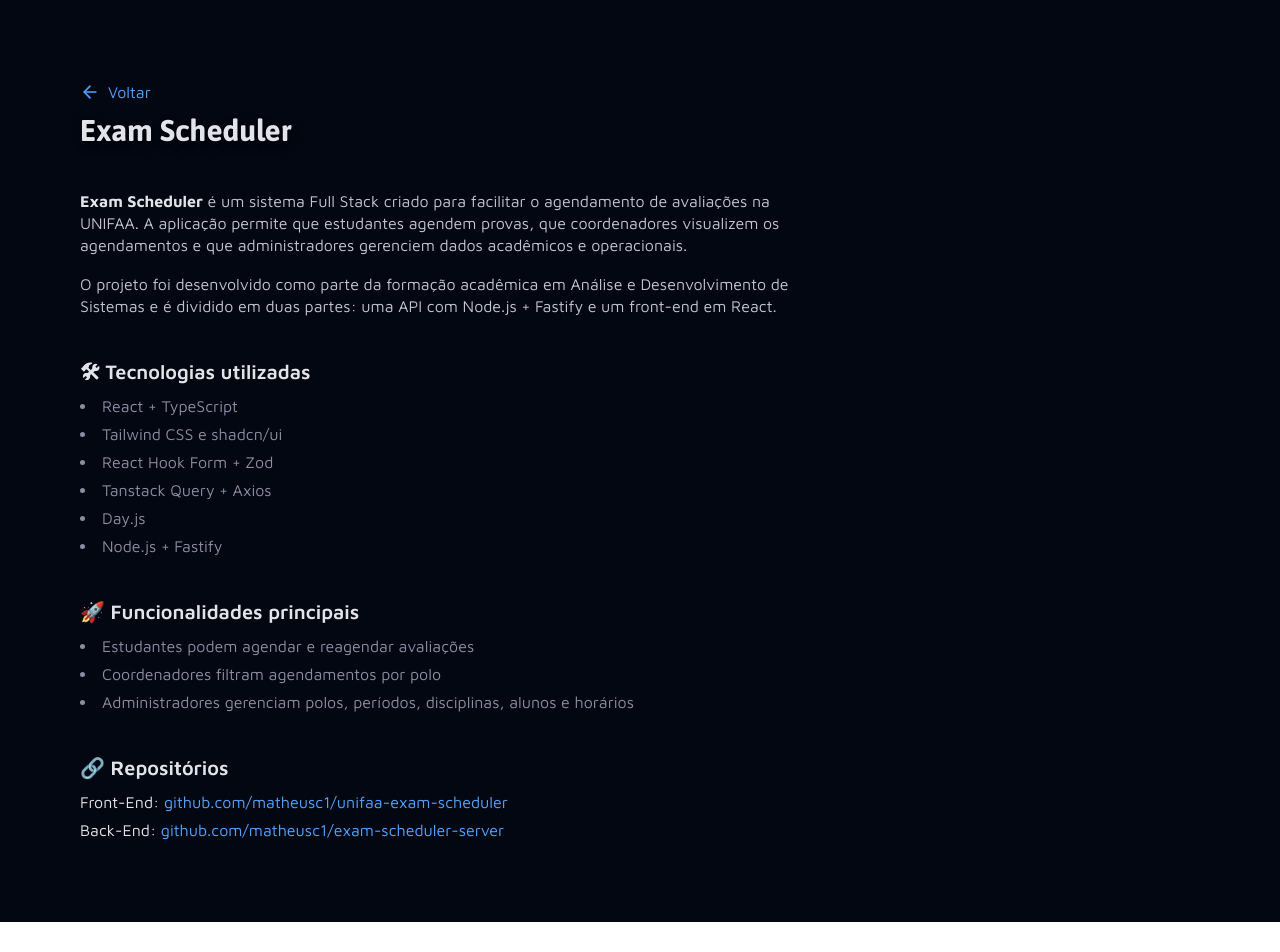
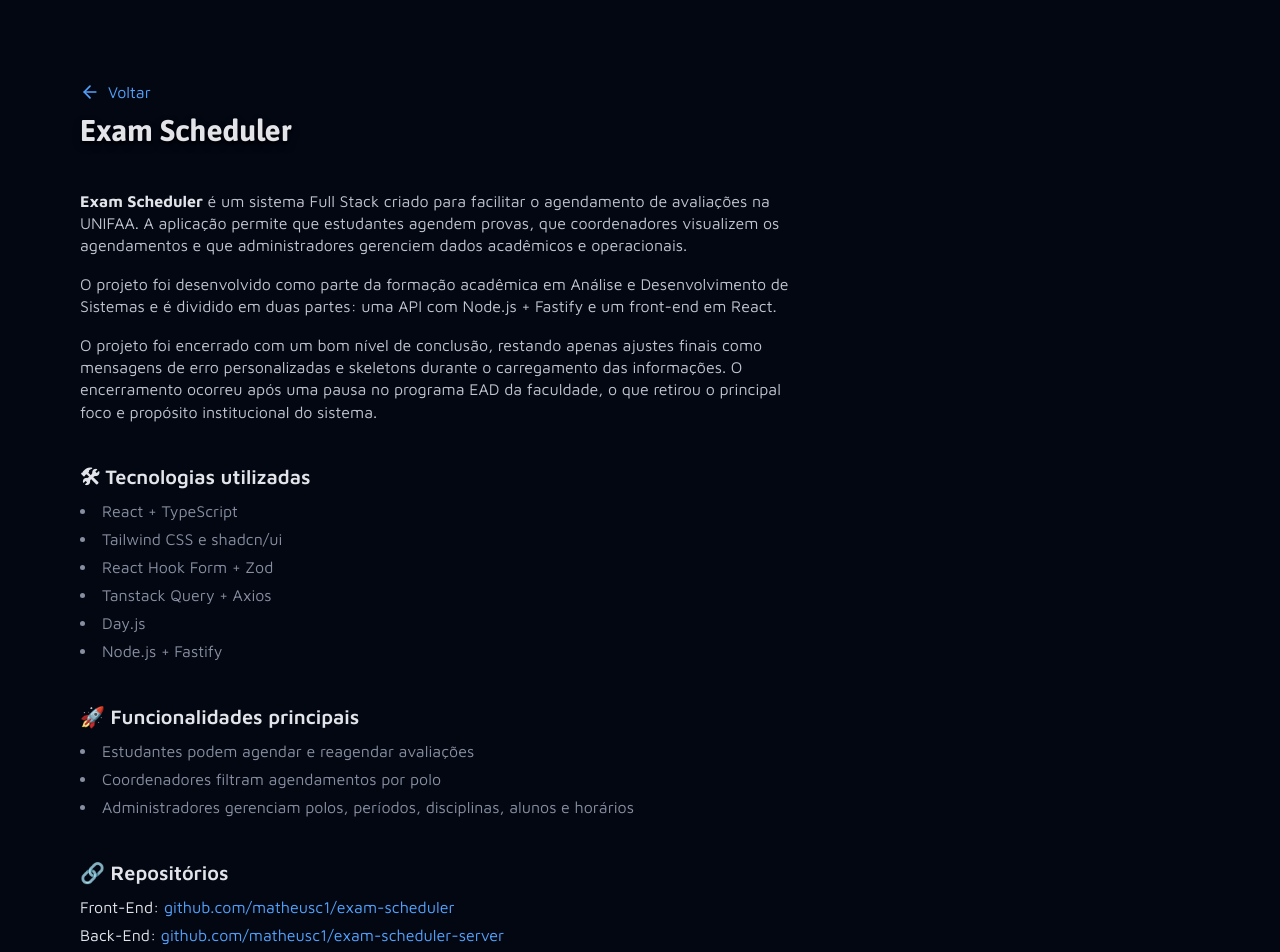
Before and after one commit to matheusc1/portfolio, a React (Vite) app: page /exam-scheduler in a window 1280 px wide. Shown: the top 952 px of the page. Before the commit the page ends 922 px from the top, so only its background shows below. Built offline with nearby package versions, Linux system fonts and the light colour scheme.

Commit message:
feat: add additional project info to project page and fix front-end repo link

```diff
--- a/src/pages/exam-scheduler.tsx
+++ b/src/pages/exam-scheduler.tsx
@@ -19,16 +19,23 @@ export function ExamScheduler() {
 
       <section className="space-y-4 max-w-[728px]">
         <p className="text-gray-200 leading-text">
-          <strong className="font-bold text-gray-100">Exam Scheduler</strong> é um sistema
-          Full Stack criado para facilitar o agendamento de avaliações na
-          UNIFAA. A aplicação permite que estudantes agendem provas, que
-          coordenadores visualizem os agendamentos e que administradores
-          gerenciem dados acadêmicos e operacionais.
+          <strong className="font-bold text-gray-100">Exam Scheduler</strong> é
+          um sistema Full Stack criado para facilitar o agendamento de
+          avaliações na UNIFAA. A aplicação permite que estudantes agendem
+          provas, que coordenadores visualizem os agendamentos e que
+          administradores gerenciem dados acadêmicos e operacionais.
         </p>
         <p className="text-gray-200 leading-text">
           O projeto foi desenvolvido como parte da formação acadêmica em Análise
           e Desenvolvimento de Sistemas e é dividido em duas partes: uma API com
           Node.js + Fastify e um front-end em React.
+        </p>
+        <p className="text-gray-200 leading-text">
+          O projeto foi encerrado com um bom nível de conclusão, restando apenas
+          ajustes finais como mensagens de erro personalizadas e skeletons
+          durante o carregamento das informações. O encerramento ocorreu após
+          uma pausa no programa EAD da faculdade, o que retirou o principal foco
+          e propósito institucional do sistema.
         </p>
       </section>
 
@@ -60,15 +67,15 @@ export function ExamScheduler() {
 
       <section>
         <h3 className="font-semibold text-xl mb-2">🔗 Repositórios</h3>
-        <div className='mb-1'>
+        <div className="mb-1">
           <span>Front-End: </span>
           <a
-            href="https://github.com/matheusc1/unifaa-exam-scheduler"
+            href="https://github.com/matheusc1/exam-scheduler"
             className="text-blue-400 hover:underline mb-1"
             target="_blank"
             rel="noreferrer"
           >
-            github.com/matheusc1/unifaa-exam-scheduler
+            github.com/matheusc1/exam-scheduler
           </a>
         </div>
         <div>
```
